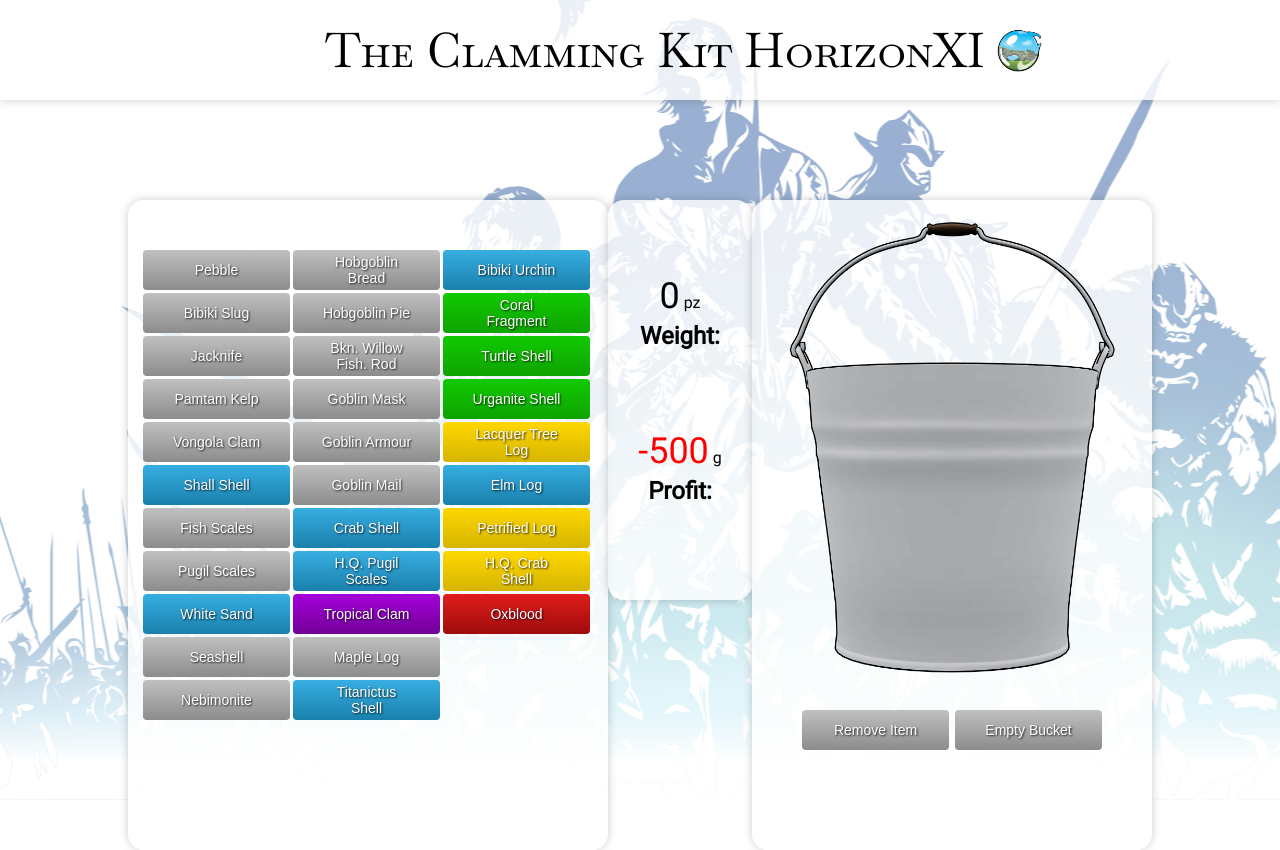
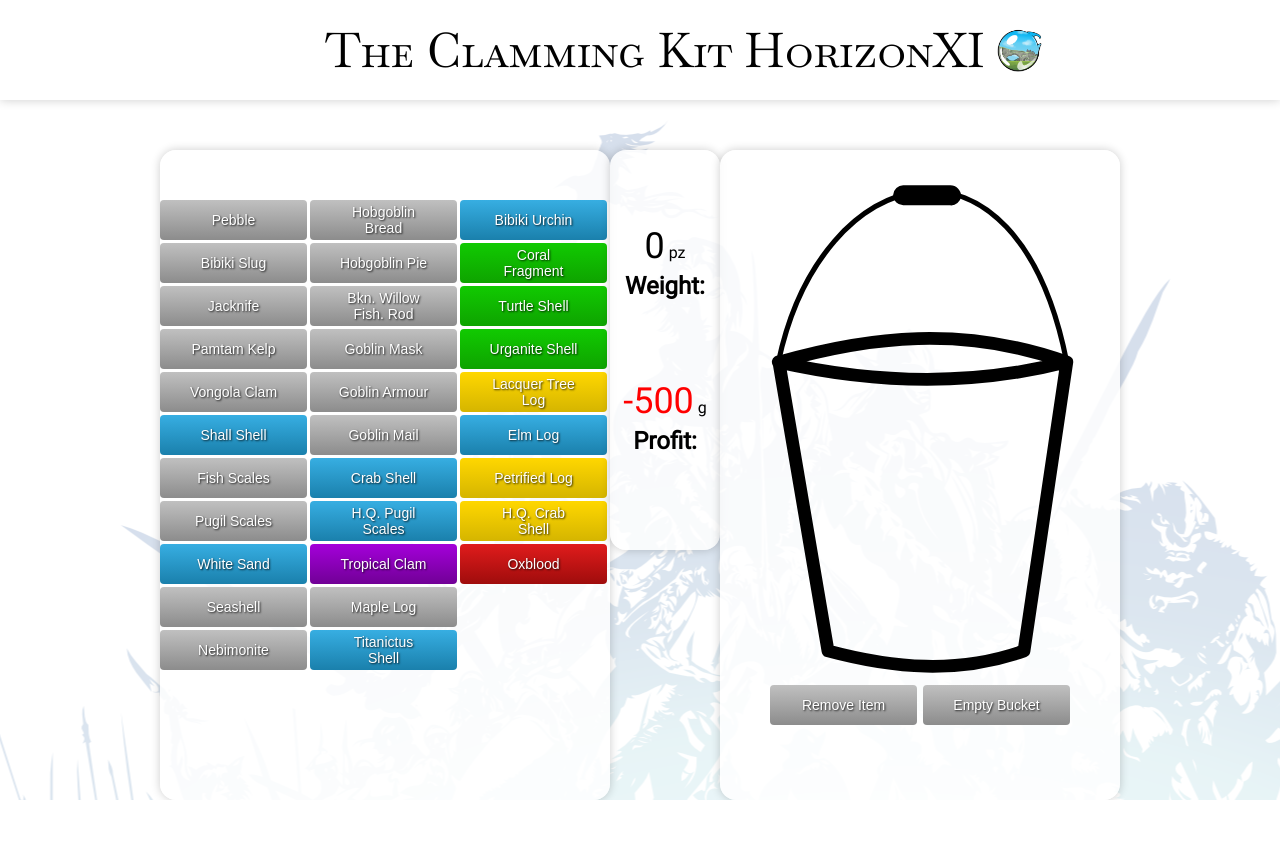
Before and after one commit to bananapretzel/ClammingKitHorizonXI, a plain HTML site: page index.html in a window 1280 px wide. Both pictures are taken after a click on the button "Empty Bucket". After the commit the page ends 800 px from the top, so only its background shows below. Drawn offline with Linux system fonts and the light colour scheme.

Commit message:
Adjusted the aesthetic for dark mode. Added an svg vector image that changes colour depending on bucket breaking risk as opposed to using highlighted text which doesn't work well with darkmode.

```diff
--- a/index.html
+++ b/index.html
@@ -67,7 +67,26 @@
         </section>
 
         <section class="right-side">
-                <div id="bucket-img" role="img" aria-label="Bucket Image"></div>
+            <svg id="bucket-img" width="114.98412mm" height="187.83064mm" fill="black" stroke="black" stroke-width="2" viewBox="0 -5 113 195"
+                version="1.1" xmlns="http://www.w3.org/2000/svg" xmlns:svg="http://www.w3.org/2000/svg">
+
+                <g id="layer1"
+                    transform="translate(-49.206412,-39.041796)">
+                    <path id="rect1"
+                        style="stroke-width:5;fill-opacity:0;stroke-linecap:round;stroke-linejoin:round"
+                        d="m 50.679847,107.03121 c 35.244132,-10.127659 71.890753,-14.387455 112.279583,0 l -16.68802,112.60524 c -25.72754,9.14925 -51.145239,6.78449 -76.444001,0 z m -0.24232,-0.0723 c 37.749705,8.54343 74.972953,9.63371 112.279583,0"
+                         />
+                    <path
+                        style="fill-opacity:0;stroke-linecap:round;stroke-linejoin:round;stroke-dasharray:none;stroke-opacity:1"
+                        d="M 162.84179,106.58217 C 143.40421,9.0076687 67.252531,27.861865 50.474396,106.97189"
+                        id="path1"/>
+                    <path
+                        style="fill-opacity:1;stroke-linecap:round;stroke-linejoin:round;stroke-dasharray:none;stroke-opacity:1"
+                        id="rect2" width="24.941437" height="5.9071822" x="96.648064" y="37.533001"
+                        d="m 99.809368,37.533001 h 18.531352 a 3.2487845,3.2487845 45 0 1 3.24878,3.248784 2.9680548,2.9680548 140.70345 0 1 -3.24833,2.658398 H 99.664792 a 3.0167285,3.0167285 45 0 1 -3.016728,-3.016728 3.0289083,3.0289083 137.56261 0 1 3.161304,-2.890454 z"
+                        transform="matrix(0.98451227,0,0,0.98879054,1.0507798,1.9325144)" />
+                </g>
+            </svg>
             <div id="bucket-contents" aria-live="polite"></div>
             <div class="controls">
                 <button id="remove" class="trash">Remove Item</button>
--- a/index.js
+++ b/index.js
@@ -4,7 +4,8 @@
 const removeBtn = document.getElementById("remove");
 const bucketContents = document.getElementById("bucket-contents");
 const valueDisplay = document.getElementById("value");
-
+const bucketElement = document.getElementById("bucket-img");
+console.log(bucketElement);
 let totalValue = Number(valueDisplay.textContent);
 let bucketWeight = Number(bucketWeightDisplay.textContent);
 
@@ -137,7 +138,9 @@
 
     bucketWeightDisplay.textContent = bucketWeight;
     bucketContents.innerHTML = "";
-    bucketWeightDisplay.style.backgroundColor = "transparent";
+    bucketElement.style.fill = "black";
+    bucketElement.style.stroke = "black";
+
     valueDisplay.textContent = totalValue;
     valueDisplay.style.color = "red";
 });
@@ -167,7 +170,7 @@
 });
 
 /**
- * Updates the background color of the weight display based on the current weight.
+ * Updates the colour of the bucket vector display based on the current weight.
  *
  * @param {number} number - The current weight to check against thresholds.
  * @returns {void}
@@ -178,15 +181,21 @@
     const orangeBase = 44;
     const interval = 50;
 
-    const normalisedWeight = normaliseMod(weight - redBase, interval);
-    if (normalisedWeight <= 5) {
-        bucketWeightDisplay.style.backgroundColor = "red";
+    if (weight <= 0) {
+        bucketElement.style.stroke = "black";
+        bucketElement.style.fill = "black";
+    } else if (normaliseMod(weight - redBase, interval) <= 5) {
+        bucketElement.style.fill = "red";
+        bucketElement.style.stroke = "red";
     } else if (Math.abs(weight - orangeBase) % interval === 0) {
-        bucketWeightDisplay.style.backgroundColor = "orange";
+        bucketElement.style.stroke = "darkorange";
+        bucketElement.style.fill = "darkorange";
     } else if (normaliseMod(weight - yellowBase, interval) <= 3) {
-        bucketWeightDisplay.style.backgroundColor = "lightgoldenrodyellow";
+        bucketElement.style.stroke = "gold";
+        bucketElement.style.fill = "gold";
     } else {
-        bucketWeightDisplay.style.backgroundColor = "transparent";
+        bucketElement.style.stroke = "black";
+        bucketElement.style.fill = "black";
     }
 }
 
--- a/style.css
+++ b/style.css
@@ -21,10 +21,10 @@
     --background-colour: #ffffff;
     --text-colour: #000000;
     --text-button-colour-white: #ffffff;
-    --section-opaque: rgba( 255, 255, 255, 0.8);
+    --section-opaque: rgba( 255, 255, 255, 0.85);
     --background-opaque: rgba(255, 255, 255, 0.7);
     --header-opaque: rgba( 255, 255, 255, 0.8);
-    --background-image-opacity: 0.5;
+    --background-image-opacity: 0.2;
 }
 
 /* Font Faces */
@@ -56,7 +56,7 @@
     right: 0;
     bottom: 0;
     background-image: url("./assets/ffxi-banner.png");
-    background-position: bottom;
+    background-position: center 15vh;
     background-repeat: no-repeat;
     height: 100vh;
     background-color: var(--background-colour);
@@ -218,12 +218,10 @@
 }
 
 #bucket-img {
-    background-image: url("./assets/bucket.png");
-    background-size: cover;
-    background-position: center;
-    background-repeat: no-repeat;
-    width: 400px;
-    height: 500px;
+    margin-top: 25px;
+   width: 400px;
+   height: 500px;
+
 }
 
 #bucket-contents {
@@ -231,10 +229,10 @@
     flex-direction: column-reverse;
     position: absolute;
     align-items: center;
-    width: 200px;
+    width: 175px;
     height: 275px;
-    top: 175px;
-    left: 109px;
+    top: 220px;
+    left: 125px;
     overflow: auto;
     font-size: small;
     scrollbar-gutter: stable;
@@ -251,7 +249,7 @@
 main {
     display: flex;
     justify-content: space-around;
-    margin: 100px 10vw 0;
+    margin: 50px 12.5vw 0;
 }
 
 .status {
@@ -290,13 +288,13 @@
 
 @media (prefers-color-scheme: dark) {
     :root {
-        --background-colour: #121212;
+        --background-colour: #000000;
         color: var(--text-colour-white);
-        --background-opaque: rgba(255, 255, 255, 0.0);
-        --section-opaque: rgba( 0, 0, 0, 0.4);
+        --background-opaque: rgba(0, 0, 0, 0.9);
+        --section-opaque: rgba( 0, 0, 0, 0.6);
         --text-colour: #ffffff;
         --header-opaque: rgba( 255, 255, 255, 0.0);
-        --background-image-opacity: 1;
+        --background-image-opacity: 0.9;
     }
     header {
         box-shadow: none;
```
Also changed, not shown: assets/bucket.svg (added). Lines whose indentation alone changed are shown as unchanged.
